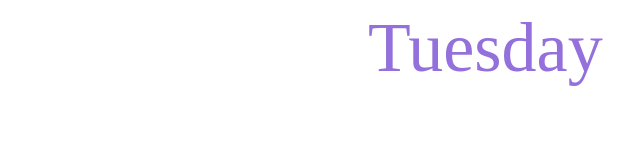
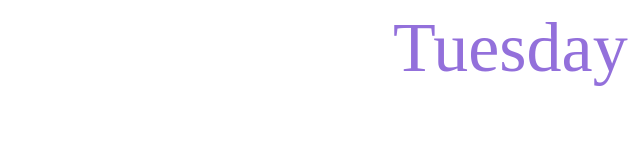
Before and after one commit to jas-mir/jas-mir.github.io, a plain HTML site: page index.html in a window 1280 px wide. Shown: the whole page, without its empty margins (640-1280 px from the left). Drawn offline with Linux system fonts and the light colour scheme; a web font is replaced by a local one.

Commit message:
attempt #6 centering

```diff
--- a/index.html
+++ b/index.html
@@ -9,7 +9,8 @@
         font-family: 'Almendra SC', 'Viaoda Libre';
         font-size: 70px;
         color:mediumpurple;
-        margin-left: 1000px;
+        margin-left: 25px;
+        padding-left: 1000px;
         margin-top: 0px;
     }
     </style>
```
